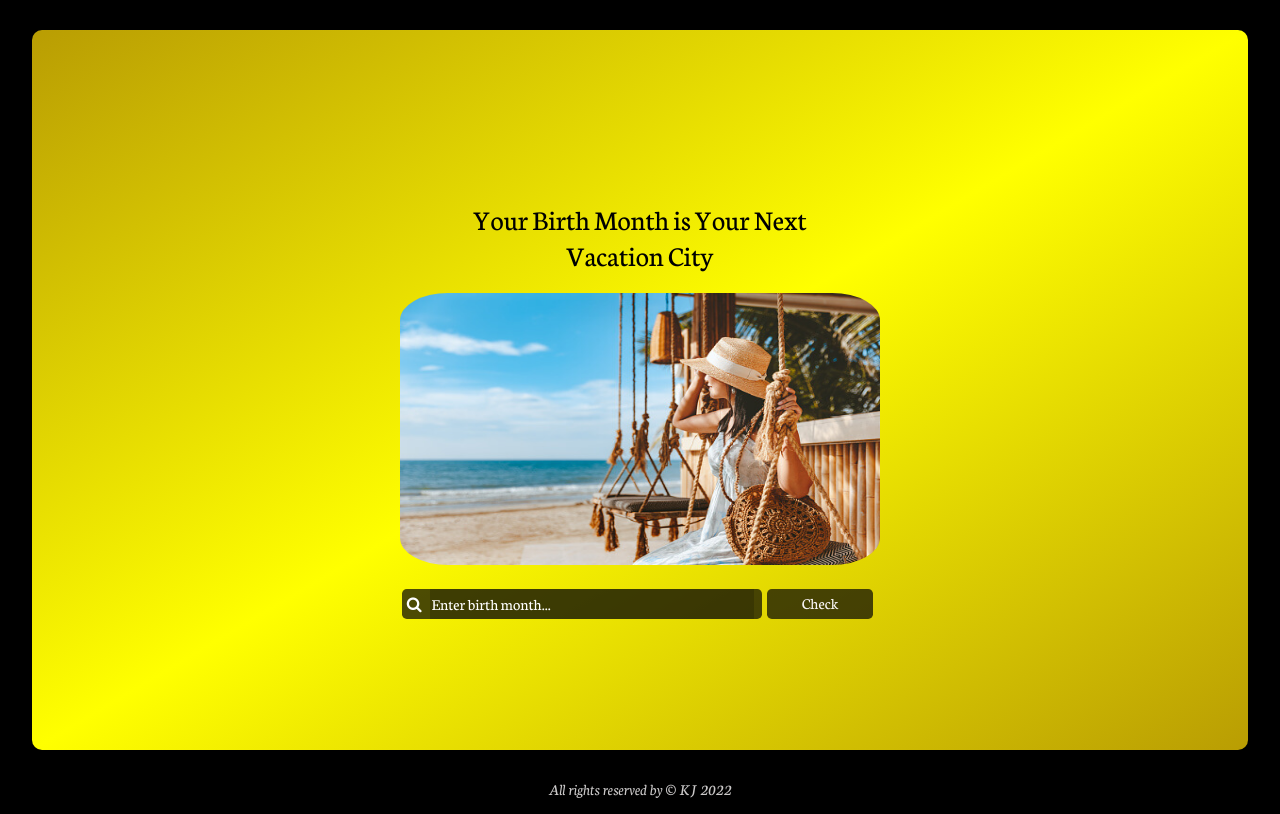
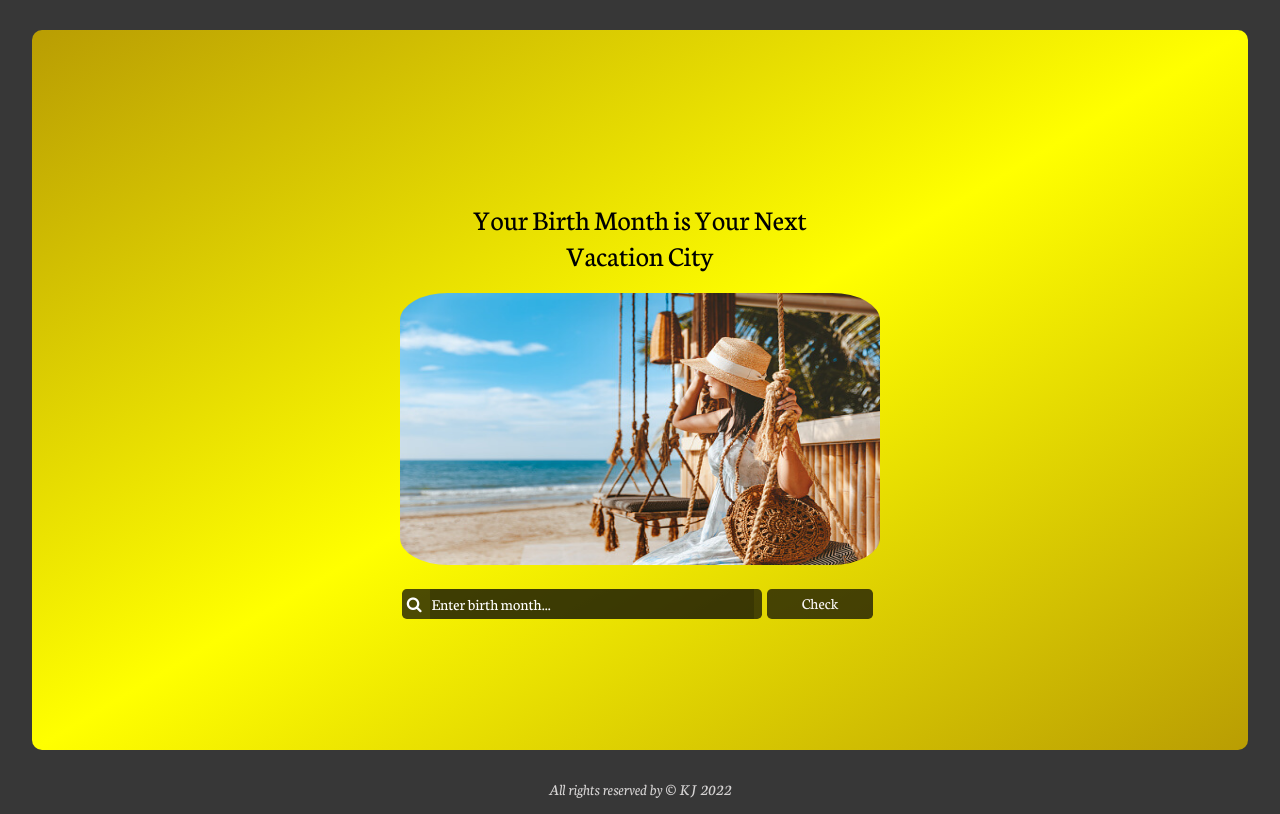
Before and after one commit to kjcatherine/vacation-cities, a plain HTML site: page index.html in a window 1280 px wide. Drawn offline with Linux system fonts and the light colour scheme.

Commit message:
added more styles

```diff
--- a/css/style.css
+++ b/css/style.css
@@ -21,7 +21,7 @@
 } */
 
 body {
-  background-color: black;
+  background-color: rgba(5, 5, 5, 0.8);
   font-family: "Neuton", serif;
 }
 .sub-container {
```
Also changed, not shown: images/vacation images vid/screencapture-yournextvacationcity-netlify-app-2022-04-21-14_18_59.png (added), images/vacation images vid/screencapture-yournextvacationcity-netlify-app-2022-04-21-14_19_55.png (added), images/vacation images vid/screencapture-yournextvacationcity-netlify-app-2022-04-21-14_20_21.png (added), images/vacation images vid/screencapture-yournextvacationcity-netlify-app-2022-04-21-14_20_49.png (added), images/vacation images vid/screencapture-yournextvacationcity-netlify-app-2022-04-21-14_21_14.png (added), images/vacation images vid/screencapture-yournextvacationcity-netlify-app-2022-04-21-14_21_52.png (added), images/vacation images vid/screencapture-yournextvacationcity-netlify-app-2022-04-21-14_22_46.png (added), images/vacation images vid/screencapture-yournextvacationcity-netlify-app-2022-04-21-14_23_33.png (added).
